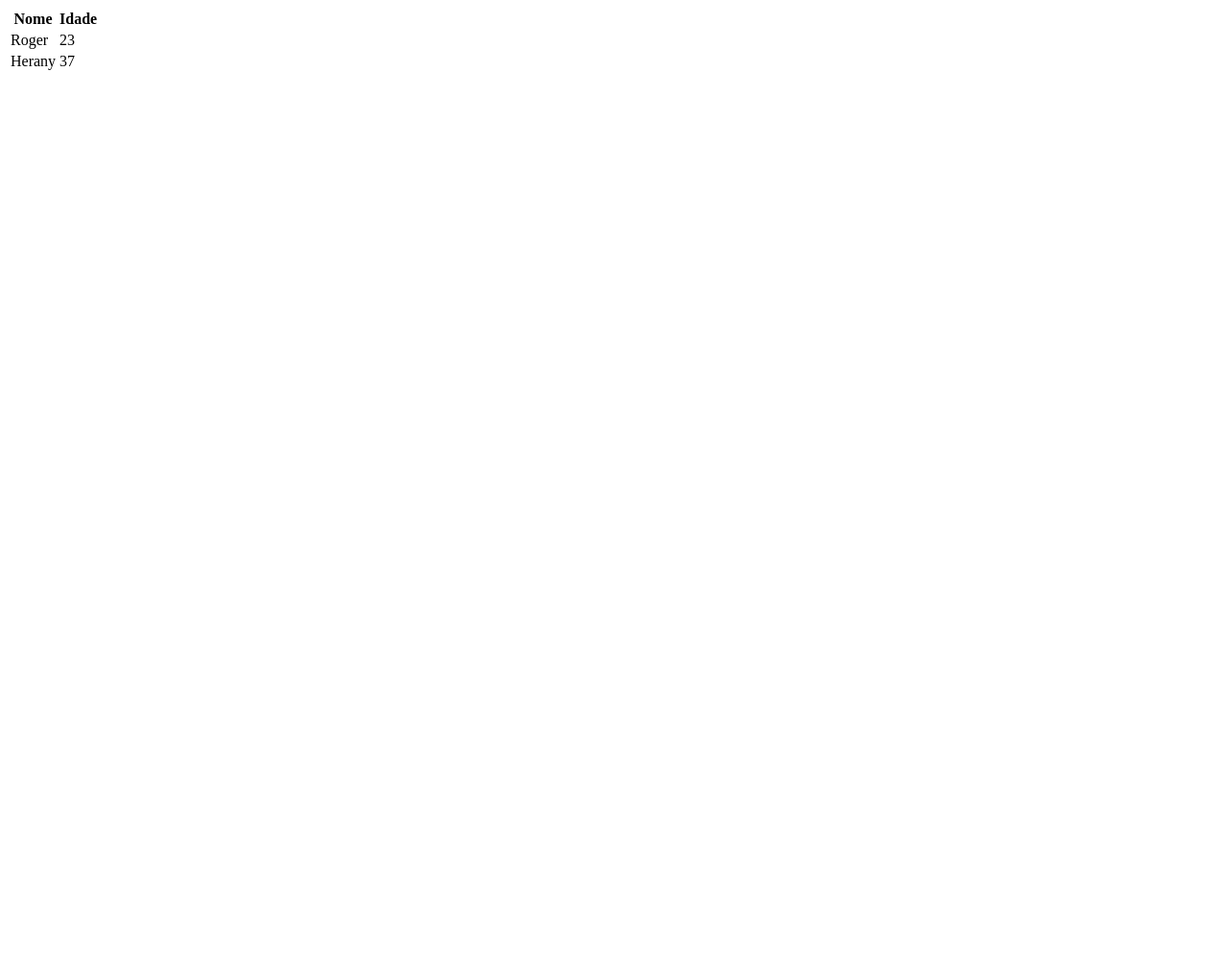
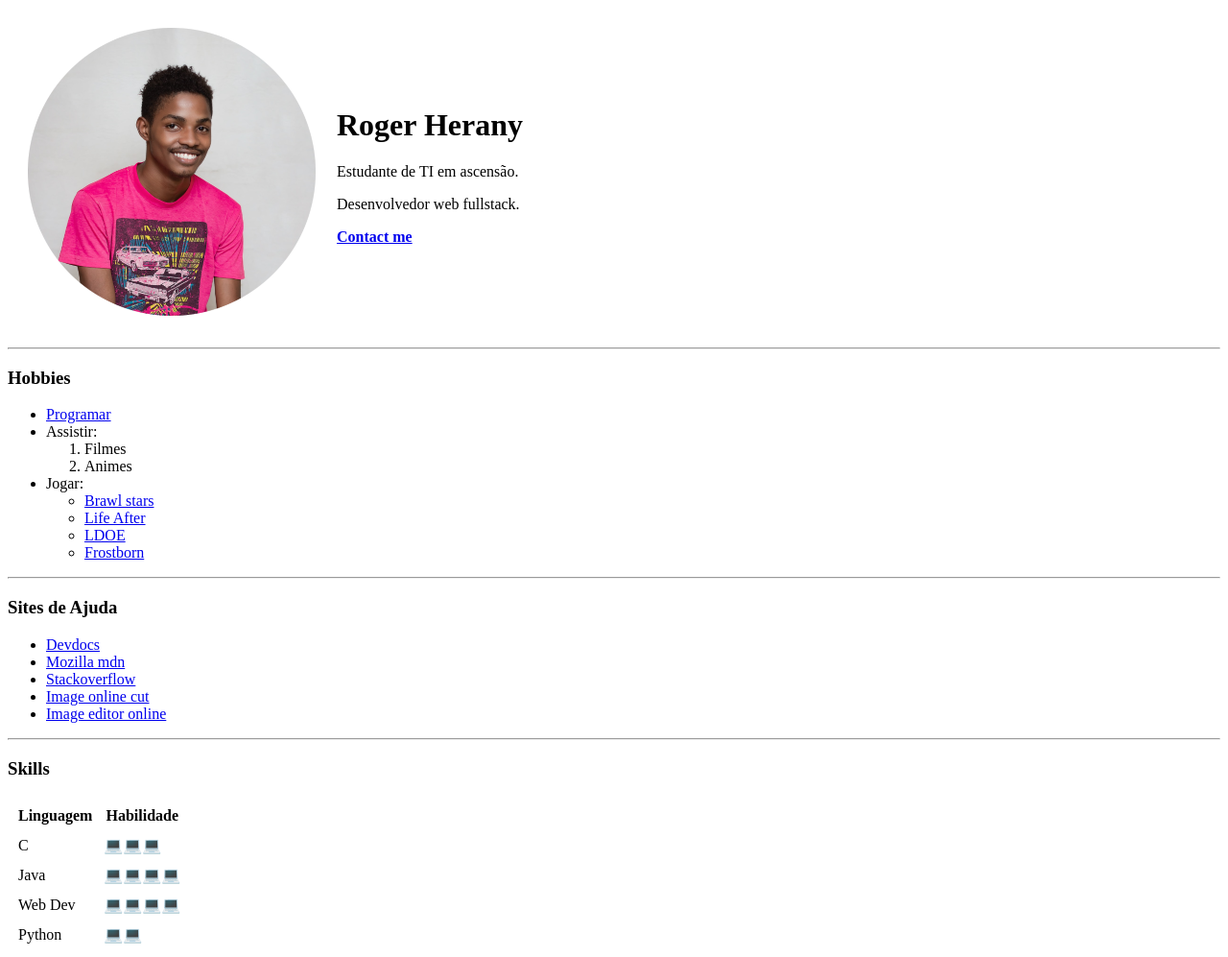
Before and after one commit to HeranyRC/Web-Development-Bootcamp-2023, a plain HTML site: page aulas/Modulo3/index.html in a window 1280 px wide. Shown: the whole page at 96% size. Before the commit the page ends 800 px from the top, so only its background shows below. Drawn offline with Linux system fonts and the light colour scheme.

Commit message:
update modulo 3

```diff
--- a/aulas/Modulo3/index.html
+++ b/aulas/Modulo3/index.html
@@ -2,29 +2,79 @@
 <html lang="pt-br">
 <head>
     <meta charset="UTF-8">
-    <title>Tabelas</title>
+    <title>Tabelas e formularios</title>
 </head>
 <body>
-    <table>
+    <table cellspacing="20">
+        <tbody>
+            <tr>
+                <td>
+                    <img src="heranyC-300x300.png" alt="herany image">
+                </td>
+                <td>
+                    <h1>Roger Herany</h1>
+                    <p>Estudante de TI em ascensão.</p>
+                    <p>Desenvolvedor web fullstack.</p>
+                    <p><strong><a target="_blank" href="contact-me.html">Contact me</a></strong></p>
+                </td>
+            </tr>
+        </tbody>
+    </table>
+    <hr>
+    <h3>Hobbies</h3>
+    <ul>
+        <li><a href="programar.html">Programar</a></li>
+        <li>Assistir:
+            <ol>
+                <li>Filmes</li>
+                <li>Animes</li>
+            </ol>
+        </li>
+        <li>Jogar:
+            <ul>
+                <li><a href="https://supercell.com/en/games/brawlstars/">Brawl stars</a></li>
+                <li><a href="https://www.lifeafter.game/">Life After</a></li>
+                <li><a href="https://kefirgames.com/games/last-day-on-earth">LDOE</a></li>
+                <li><a href="https://kefirgames.com/games/frostborn">Frostborn</a></li>
+            </ul>
+        </li>
+    </ul>
+    <hr>
+    <h3>Sites de Ajuda</h3>
+    <ul>
+        <li><a href="https://devdocs.io/">Devdocs</a></li>
+        <li><a href="https://developer.mozilla.org/pt-BR/">Mozilla mdn</a></li>
+        <li><a href="https://stackoverflow.com/">Stackoverflow</a></li>
+        <li><a href="https://imageonline.co/">Image online cut</a></li>
+        <li><a href="https://www.befunky.com/dashboard/">Image editor online</a></li>
+    </ul>
+    <hr>
+    <h3>Skills</h3>
+    <table cellspacing="10">
         <thead>
             <tr>
-                <th>Nome</th>
-                <th>Idade</th>
+                <th>Linguagem</th>
+                <th>Habilidade</th>
             </tr>
         </thead>
         <tbody>
             <tr>
-                <td>Roger</td>
-                <td>23</td>
+                <td>C</td>
+                <td>💻💻💻</td>
             </tr>
             <tr>
-                <td>Herany</td>
-                <td>37</td>
+                <td>Java</td>
+                <td>💻💻💻💻</td>
+            </tr>
+            <tr>
+                <td>Web Dev</td>
+                <td>💻💻💻💻</td>
+            </tr>
+            <tr>
+                <td>Python</td>
+                <td>💻💻</td>
             </tr>
         </tbody>
-        <tfoot>
-
-        </tfoot>
     </table>
 </body>
 </html>
```
Also changed, not shown: aulas/Modulo3/contact-me.html (added, +17 -0 lines), aulas/Modulo3/programar.html (added, +15 -0 lines), aulas/Modulo3/heranyC-300x300.png (added).
